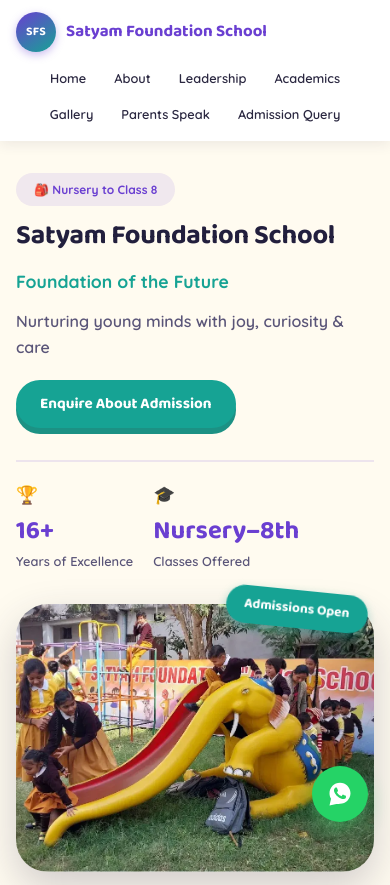
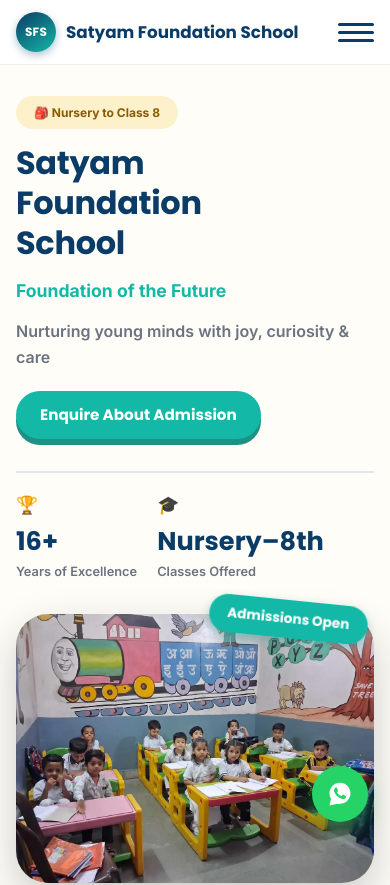
Before and after one commit to saniya-gupta-gammaedge/Satyam-foundation-school, a React (Vite) app: page / in a window 390 px wide. Shown: the top 885 px of the page. Built offline with nearby package versions, Linux system fonts and the light colour scheme.

Commit message:
Redesign UI: new blue/teal/yellow color system, Poppins/Inter typography, hero photo slideshow, mobile hamburger nav

```diff
--- a/index.html
+++ b/index.html
@@ -12,7 +12,7 @@
     <link rel="preconnect" href="https://fonts.googleapis.com" />
     <link rel="preconnect" href="https://fonts.gstatic.com" crossorigin />
     <link
-      href="https://fonts.googleapis.com/css2?family=Baloo+2:wght@500;700&family=Quicksand:wght@400;600;700&display=swap"
+      href="https://fonts.googleapis.com/css2?family=Poppins:wght@500;600;700&family=Inter:wght@400;500;600;700&display=swap"
       rel="stylesheet"
     />
   </head>
--- a/src/App.css
+++ b/src/App.css
@@ -29,20 +29,25 @@
   gap: 12px;
   padding: 14px 24px;
   background: #fff;
-  box-shadow: 0 4px 12px rgba(45, 42, 74, 0.08);
+  box-shadow: 0 1px 0 rgba(15, 23, 42, 0.06);
   position: sticky;
   top: 0;
   z-index: 10;
+  transition: box-shadow 0.2s, background 0.2s;
+}
+
+.navbar.scrolled {
+  box-shadow: 0 4px 16px rgba(15, 23, 42, 0.1);
 }
 
 .navbar-brand {
   display: flex;
   align-items: center;
   gap: 10px;
-  font-family: 'Baloo 2', system-ui, sans-serif;
+  font-family: 'Poppins', system-ui, sans-serif;
   font-size: 1.3rem;
   font-weight: 700;
-  color: var(--purple);
+  color: var(--blue);
 }
 
 .navbar-logo {
@@ -52,12 +57,12 @@
   width: 40px;
   height: 40px;
   border-radius: 50%;
-  background: linear-gradient(145deg, var(--purple), var(--teal));
+  background: linear-gradient(145deg, var(--blue), var(--teal));
   color: #fff;
   font-size: 0.75rem;
   letter-spacing: 0.02em;
   flex-shrink: 0;
-  box-shadow: 0 3px 8px rgba(106, 63, 209, 0.35);
+  box-shadow: 0 3px 8px rgba(15, 76, 129, 0.35);
 }
 
 .navbar-links {
@@ -99,6 +104,40 @@
   transform: scaleX(1);
 }
 
+.navbar-toggle {
+  display: none;
+  flex-direction: column;
+  justify-content: center;
+  gap: 5px;
+  width: 36px;
+  height: 36px;
+  background: none;
+  border: none;
+  cursor: pointer;
+  padding: 0;
+}
+
+.navbar-toggle span {
+  display: block;
+  width: 100%;
+  height: 3px;
+  border-radius: 999px;
+  background: var(--blue);
+  transition: transform 0.2s, opacity 0.2s;
+}
+
+.navbar-toggle.open span:nth-child(1) {
+  transform: translateY(8px) rotate(45deg);
+}
+
+.navbar-toggle.open span:nth-child(2) {
+  opacity: 0;
+}
+
+.navbar-toggle.open span:nth-child(3) {
+  transform: translateY(-8px) rotate(-45deg);
+}
+
 /* Placeholder image blocks */
 .placeholder {
   display: flex;
@@ -107,7 +146,7 @@
   justify-content: center;
   gap: 8px;
   border-radius: var(--radius);
-  background: linear-gradient(145deg, #fff1da, #ffe4c2);
+  background: var(--bg-alt);
   color: var(--text-light);
   font-weight: 600;
   font-size: 0.95rem;
@@ -117,7 +156,7 @@
 
 .placeholder:hover {
   transform: translateY(-3px);
-  box-shadow: 0 10px 22px rgba(242, 98, 46, 0.18);
+  box-shadow: 0 10px 22px rgba(15, 76, 129, 0.15);
 }
 
 .placeholder-icon {
@@ -155,8 +194,8 @@
   align-self: flex-start;
   align-items: center;
   gap: 6px;
-  background: rgba(106, 63, 209, 0.1);
-  color: var(--purple);
+  background: rgba(244, 180, 0, 0.18);
+  color: #8a5a00;
   font-weight: 700;
   font-size: 0.85rem;
   padding: 7px 18px;
@@ -165,7 +204,7 @@
 
 .hero h1 {
   font-size: 3.2rem;
-  color: var(--dark);
+  color: var(--blue);
   letter-spacing: -0.01em;
   margin: 0;
 }
@@ -193,7 +232,7 @@
   flex-wrap: wrap;
   margin-top: 18px;
   padding-top: 18px;
-  border-top: 2px solid rgba(106, 63, 209, 0.12);
+  border-top: 2px solid rgba(15, 76, 129, 0.12);
 }
 
 .stat {
@@ -207,10 +246,10 @@
 }
 
 .stat-num {
-  font-family: 'Baloo 2', system-ui, sans-serif;
+  font-family: 'Poppins', system-ui, sans-serif;
   font-size: 1.6rem;
   font-weight: 700;
-  color: var(--purple);
+  color: var(--blue);
 }
 
 .stat-label {
@@ -226,19 +265,28 @@
   max-width: 480px;
 }
 
+.hero-slideshow {
+  position: relative;
+  width: 100%;
+  aspect-ratio: 4 / 3;
+  border-radius: 32px;
+  overflow: hidden;
+  box-shadow: 0 16px 40px rgba(15, 23, 42, 0.22);
+}
+
 .hero-image {
-  position: relative;
+  position: absolute;
+  inset: 0;
   display: block;
   width: 100%;
-  aspect-ratio: 4 / 3;
+  height: 100%;
   object-fit: cover;
-  border-radius: 32px;
-  box-shadow: 0 16px 40px rgba(45, 42, 74, 0.22);
-  transition: transform 0.3s ease;
+  opacity: 0;
+  transition: opacity 1.2s ease;
 }
 
-.hero-image:hover {
-  transform: scale(1.02) rotate(-0.5deg);
+.hero-image.active {
+  opacity: 1;
 }
 
 .admission-sticker {
@@ -248,7 +296,7 @@
   z-index: 2;
   background: var(--teal);
   color: #fff;
-  font-family: 'Baloo 2', system-ui, sans-serif;
+  font-family: 'Poppins', system-ui, sans-serif;
   font-weight: 700;
   font-size: 0.85rem;
   padding: 8px 18px;
@@ -270,7 +318,7 @@
   color: #fff;
   padding: 14px 32px;
   border-radius: 999px;
-  font-family: 'Baloo 2', system-ui, sans-serif;
+  font-family: 'Poppins', system-ui, sans-serif;
   font-weight: 700;
   font-size: 1.05rem;
   border: none;
@@ -293,7 +341,7 @@
 
 /* Generic sections */
 .section {
-  padding: 48px 24px;
+  padding: 80px 24px;
   max-width: 1100px;
   margin: 0 auto;
 }
@@ -323,7 +371,7 @@
   height: 5px;
   margin: 10px auto 0;
   border-radius: 999px;
-  background: linear-gradient(90deg, var(--teal), var(--pink));
+  background: linear-gradient(90deg, var(--blue), var(--yellow));
 }
 
 .leadership {
@@ -334,7 +382,7 @@
 
 .leadership .section-inner:not(:last-child) {
   padding-bottom: 40px;
-  border-bottom: 2px dashed #cdb8ff;
+  border-bottom: 2px dashed #dbe4ee;
 }
 
 .leadership .section-inner:nth-child(2) {
@@ -423,17 +471,17 @@
 .card {
   height: 100%;
   box-sizing: border-box;
-  background: #fff;
+  background: var(--card-bg);
   border-radius: var(--radius);
   padding: 28px;
-  box-shadow: 0 6px 18px rgba(138, 95, 255, 0.12);
-  border-top: 6px solid var(--purple);
+  box-shadow: 0 6px 18px rgba(15, 76, 129, 0.1);
+  border-top: 6px solid var(--blue);
   transition: transform 0.15s, box-shadow 0.15s;
 }
 
 .card:hover {
   transform: translateY(-6px);
-  box-shadow: 0 12px 26px rgba(138, 95, 255, 0.2);
+  box-shadow: 0 12px 26px rgba(15, 76, 129, 0.18);
 }
 
 .card-icon {
@@ -466,9 +514,9 @@
   height: 34px;
   flex-shrink: 0;
   border-radius: 50%;
-  background: var(--pink);
+  background: var(--teal);
   color: #fff;
-  font-family: 'Baloo 2', system-ui, sans-serif;
+  font-family: 'Poppins', system-ui, sans-serif;
   font-weight: 700;
   display: flex;
   align-items: center;
@@ -480,19 +528,19 @@
 }
 
 .card:nth-child(3) {
-  border-top-color: var(--orange);
+  border-top-color: var(--yellow);
 }
 
 .quote-card {
-  background: #fff;
-  border-top-color: var(--pink);
+  background: var(--card-bg);
+  border-top-color: var(--teal);
 }
 
 .quote-text::before {
   content: "\201C";
-  font-family: 'Baloo 2', system-ui, sans-serif;
+  font-family: 'Poppins', system-ui, sans-serif;
   font-size: 2rem;
-  color: var(--pink);
+  color: var(--blue);
   display: block;
   line-height: 1;
 }
@@ -533,7 +581,7 @@
   position: absolute;
   right: 66px;
   white-space: nowrap;
-  background: var(--dark);
+  background: var(--footer-bg);
   color: #fff;
   padding: 6px 12px;
   border-radius: 8px;
@@ -571,6 +619,7 @@
 }
 
 /* Gallery */
+
 .gallery-grid {
   display: grid;
   grid-template-columns: repeat(auto-fit, minmax(200px, 1fr));
@@ -595,17 +644,7 @@
 }
 
 .gallery-item:hover {
-  transform: rotate(-1deg) scale(1.03);
-}
-
-.gallery-item:nth-child(2n) {
-  border-color: var(--teal);
-  background: #e3f8f5;
-}
-
-.gallery-item:nth-child(3n) {
-  border-color: var(--pink);
-  background: #ffeef2;
+  transform: scale(1.04);
 }
 
 /* Admission form */
@@ -615,16 +654,16 @@
   gap: 16px;
   max-width: 500px;
   margin: 0 auto;
-  background: #fff;
+  background: var(--card-bg);
   padding: 32px;
   border-radius: var(--radius);
-  box-shadow: 0 8px 24px rgba(255, 133, 82, 0.15);
+  box-shadow: 0 8px 24px rgba(15, 76, 129, 0.1);
 }
 
 .admission-form input,
 .admission-form textarea {
   padding: 14px 18px;
-  border: 2px solid #ffd9b3;
+  border: 2px solid #dbe4ee;
   border-radius: 14px;
   font: inherit;
   resize: vertical;
@@ -650,7 +689,7 @@
 .footer {
   text-align: center;
   padding: 48px 24px 24px;
-  background: var(--purple);
+  background: var(--footer-bg);
   color: #fff;
 }
 
@@ -665,7 +704,7 @@
 
 .footer-col h4 {
   color: var(--yellow);
-  font-family: 'Baloo 2', system-ui, sans-serif;
+  font-family: 'Poppins', system-ui, sans-serif;
   margin-bottom: 0.6em;
 }
 
@@ -708,8 +747,6 @@
 
 /* Mobile tweaks */
 @media (prefers-reduced-motion: reduce) {
-  .hero-shape,
-  .hero-float,
   .admission-sticker {
     animation: none;
   }
@@ -741,17 +778,35 @@
 @media (max-width: 700px) {
   .navbar {
     padding: 12px 16px;
+    position: relative;
+  }
+
+  .navbar-toggle {
+    display: flex;
   }
 
   .navbar-links {
-    gap: 8px;
-    font-size: 0.8rem;
+    display: none;
+    flex-direction: column;
+    align-items: stretch;
+    gap: 4px;
+    font-size: 0.95rem;
     width: 100%;
-    justify-content: center;
+    position: absolute;
+    top: 100%;
+    left: 0;
+    right: 0;
+    background: #fff;
+    padding: 12px 16px 16px;
+    box-shadow: 0 8px 16px rgba(15, 23, 42, 0.1);
+  }
+
+  .navbar-links.open {
+    display: flex;
   }
 
   .navbar-links a {
-    padding: 4px 10px;
+    padding: 10px 12px;
   }
 
   .hero {
@@ -768,7 +823,8 @@
   }
 
   .hero h1 {
-    font-size: 2.1rem;
+    font-size: 2.3rem;
+    max-width: 8ch;
   }
 
   .tagline {
@@ -803,7 +859,8 @@
   }
 
   .hero h1 {
-    font-size: 1.7rem;
+    font-size: 2rem;
+    max-width: 8ch;
   }
 
   .hero-badge {
--- a/src/components/Footer.jsx
+++ b/src/components/Footer.jsx
@@ -10,7 +10,7 @@
           <h4>Contact</h4>
           <p>📍 Near Shiv Mandir, Hanuman Nagar, Rasuliya, Narmadapuram, MP</p>
           <p>📞 9893274622, 8878235548</p>
-          <p>✉️ satyamfoundation2010@gmail.com</p>
+          <p>📧 satyamfoundation2010@gmail.com</p>
         </div>
         <div className="footer-col">
           <h4>Quick Links</h4>
--- a/src/components/Hero.jsx
+++ b/src/components/Hero.jsx
@@ -1,5 +1,5 @@
 import Reveal from "./Reveal"
-import playground from "../assets/playground.webp"
+import HeroSlideshow from "./HeroSlideshow"
 
 export default function Hero() {
   return (
@@ -25,7 +25,7 @@
           </div>
         </div>
         <Reveal className="hero-image-wrap">
-          <img src={playground} alt="Students playing at Satyam Foundation School" className="hero-image" />
+          <HeroSlideshow />
           <span className="admission-sticker">Admissions Open</span>
         </Reveal>
       </div>
--- /dev/null
+++ b/src/components/HeroSlideshow.jsx
@@ -0,0 +1,32 @@
+import { useEffect, useState } from "react"
+import playground from "../assets/playground.webp"
+import classroom from "../assets/classroom.webp"
+import fieldTrip from "../assets/field-trip.webp"
+import diwali from "../assets/diwali.webp"
+import victoryGroup from "../assets/victory-group.webp"
+
+const SLIDES = [playground, classroom, fieldTrip, diwali, victoryGroup]
+
+export default function HeroSlideshow() {
+  const [active, setActive] = useState(0)
+
+  useEffect(() => {
+    const id = setInterval(() => {
+      setActive((i) => (i + 1) % SLIDES.length)
+    }, 3500)
+    return () => clearInterval(id)
+  }, [])
+
+  return (
+    <div className="hero-slideshow">
+      {SLIDES.map((src, i) => (
+        <img
+          key={src}
+          src={src}
+          alt="Life at Satyam Foundation School"
+          className={`hero-image ${i === active ? "active" : ""}`}
+        />
+      ))}
+    </div>
+  )
+}
--- a/src/components/Navbar.jsx
+++ b/src/components/Navbar.jsx
@@ -1,3 +1,5 @@
+import { useEffect, useState } from "react"
+
 const LINKS = [
   ["Home", "#home"],
   ["About", "#about"],
@@ -9,15 +11,35 @@
 ]
 
 export default function Navbar() {
+  const [scrolled, setScrolled] = useState(false)
+  const [open, setOpen] = useState(false)
+
+  useEffect(() => {
+    const onScroll = () => setScrolled(window.scrollY > 10)
+    onScroll()
+    window.addEventListener("scroll", onScroll)
+    return () => window.removeEventListener("scroll", onScroll)
+  }, [])
+
   return (
-    <header className="navbar">
+    <header className={`navbar ${scrolled ? "scrolled" : ""}`}>
       <a href="#home" className="navbar-brand">
         <span className="navbar-logo">SFS</span>
         Satyam Foundation School
       </a>
-      <nav className="navbar-links">
+      <button
+        className={`navbar-toggle ${open ? "open" : ""}`}
+        onClick={() => setOpen(!open)}
+        aria-label="Toggle menu"
+        aria-expanded={open}
+      >
+        <span />
+        <span />
+        <span />
+      </button>
+      <nav className={`navbar-links ${open ? "open" : ""}`}>
         {LINKS.map(([label, href]) => (
-          <a key={href} href={href}>{label}</a>
+          <a key={href} href={href} onClick={() => setOpen(false)}>{label}</a>
         ))}
       </nav>
     </header>
--- a/src/index.css
+++ b/src/index.css
@@ -1,16 +1,15 @@
 :root {
-  --yellow: #f2b705;
-  --orange: #f2622e;
-  --pink: #e0356b;
-  --teal: #16a394;
-  --purple: #6a3fd1;
-  --dark: #221f3d;
-  --bg: #fffbf0;
-  --bg-alt: #e4f6f2;
-  --text: #2a2740;
-  --text-light: #5a5578;
-  --radius: 24px;
-  font: 16px/1.6 'Quicksand', system-ui, sans-serif;
+  --blue: #0b3c68;
+  --teal: #14b8a6;
+  --yellow: #f4b400;
+  --bg: #fffdf7;
+  --bg-alt: #fff6e0;
+  --card-bg: #ffffff;
+  --footer-bg: #0f172a;
+  --text: #1f2937;
+  --text-light: #6b7280;
+  --radius: 20px;
+  font: 16px/1.6 'Inter', system-ui, sans-serif;
   color: var(--text);
   background: var(--bg);
 }
@@ -32,10 +31,10 @@
 }
 
 h1, h2, h3 {
-  font-family: 'Baloo 2', system-ui, sans-serif;
-  color: var(--dark);
+  font-family: 'Poppins', system-ui, sans-serif;
+  color: var(--blue);
   margin: 0 0 0.5em;
-  line-height: 1.2;
+  line-height: 1.25;
 }
 
 p {
```
Also changed, not shown: src/components/goal.md (added, +329 -0 lines).
